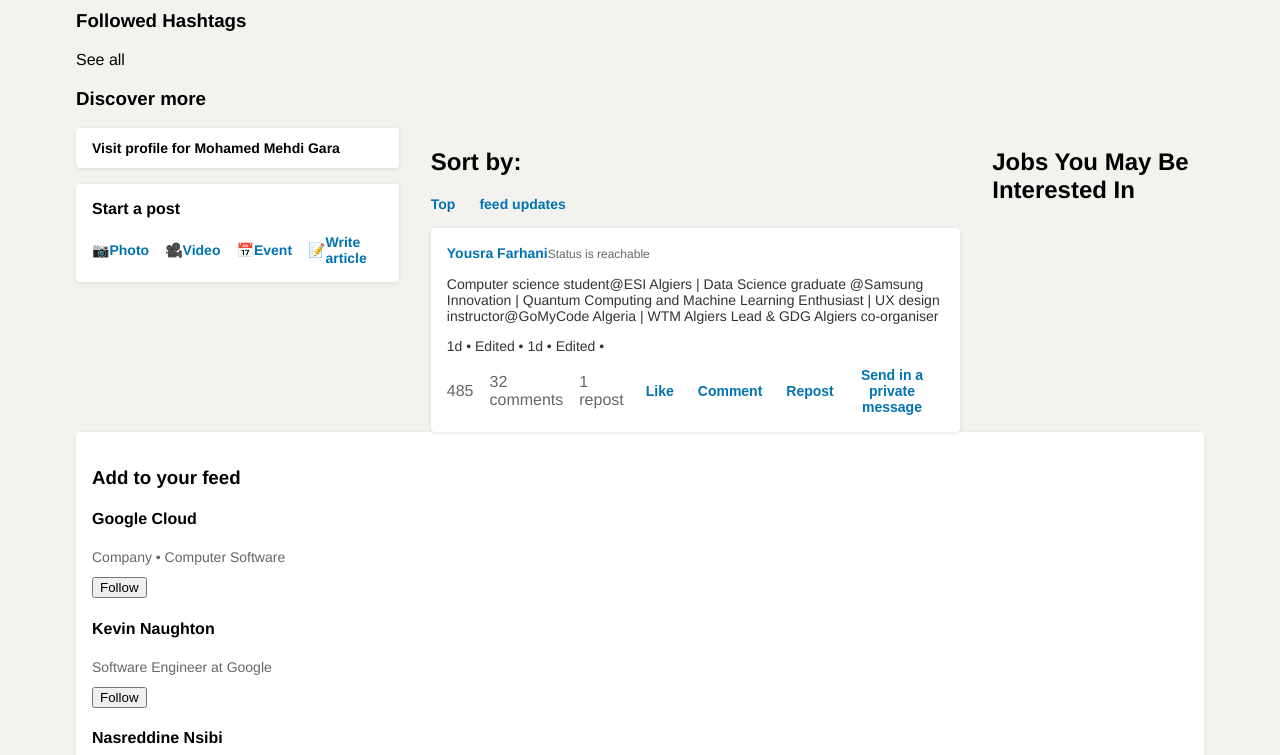
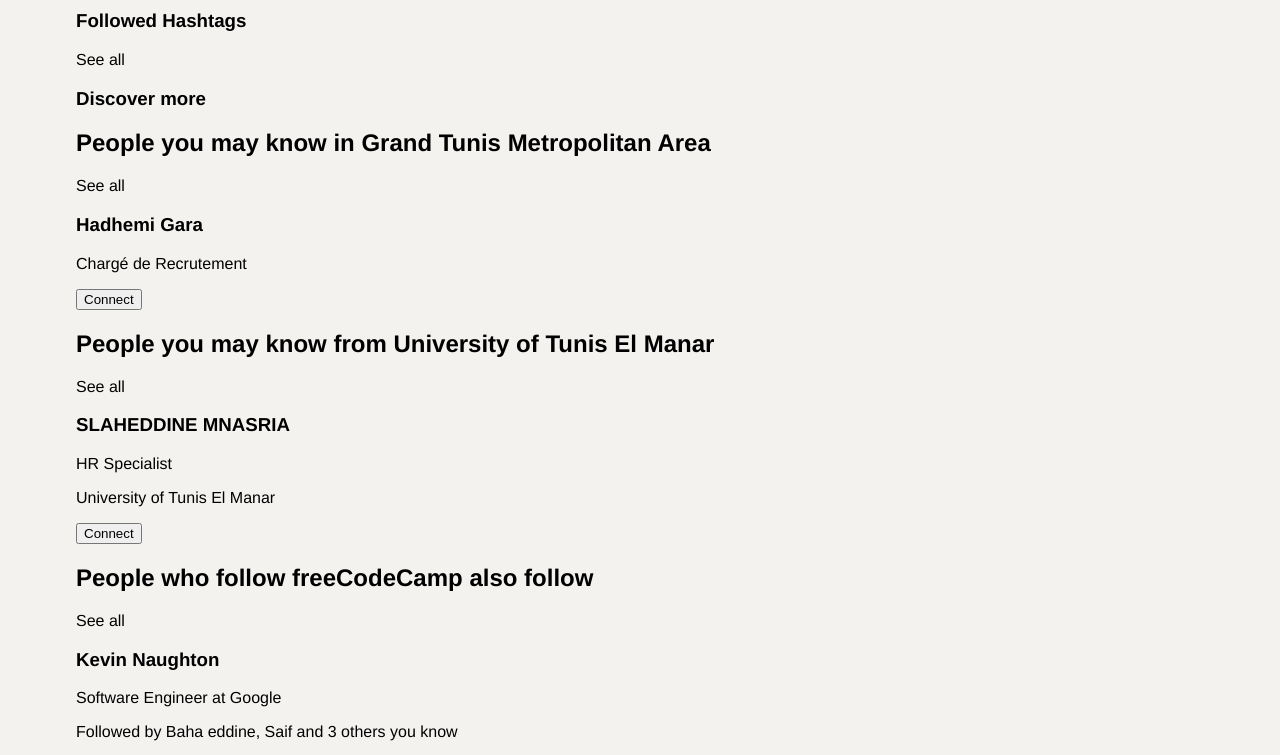
Before and after one commit to mohamedmehdigara/react-linkedin, a React (Create React App) app: page /mynetwork in a window 1280 px wide. Shown: the part 660-1415 px from the top of the page. Built offline with nearby package versions, Linux system fonts and the light colour scheme.

Commit message:
added files

```diff
--- a/src/App.js
+++ b/src/App.js
@@ -2,7 +2,7 @@ import React from 'react';
 import './App.css';
 import Header from './components/Header';
 import Home from './pages/Home';
-import Network from './pages/Network';
+import MyNetwork from './pages/MyNetwork';
 import Jobs from './pages/Jobs';
 import Messaging from './pages/Messaging';
 import Notifications from './components/Notifications';
@@ -20,7 +20,7 @@ const App = () => {
         <Sidebar/>
         <Routes>
           <Route exact path="/" element={<Home/>} />
-          <Route path="/network" element={<Network/>} />
+          <Route path="/mynetwork" element={<MyNetwork/>} />
           <Route path="/jobs" element={<Jobs/>} />
           <Route path="/messaging" element={<Messaging/>} />
           <Route path="/notifications" element={<Notifications/>} />
--- a/src/components/Header.js
+++ b/src/components/Header.js
@@ -16,7 +16,7 @@ const Header = () => {
             <Link to="/">Home</Link>
           </li>
           <li>
-            <Link to="/network">My Network</Link>
+            <Link to="/mynetwork">My Network</Link>
           </li>
           <li>
             <Link to="/jobs">Jobs</Link>
--- /dev/null
+++ b/src/pages/MyNetwork.js
@@ -0,0 +1,55 @@
+import React from 'react';
+
+const MyNetworkPage = () => {
+  return (
+    <div className="my-network-page">
+      <h2>People you may know in Grand Tunis Metropolitan Area</h2>
+      <p>See all</p>
+
+      {/* Suggestions */}
+      <div className="network-suggestions">
+        {/* Replace the following with the actual data */}
+        <div className="network-suggestion">
+          <h3>Hadhemi Gara</h3>
+          <p>Chargé de Recrutement</p>
+          <button>Connect</button>
+        </div>
+        {/* Add more suggestions here */}
+      </div>
+
+      {/* People you may know from University of Tunis El Manar */}
+      <h2>People you may know from University of Tunis El Manar</h2>
+      <p>See all</p>
+
+      {/* Suggestions */}
+      <div className="university-suggestions">
+        {/* Replace the following with the actual data */}
+        <div className="university-suggestion">
+          <h3>SLAHEDDINE MNASRIA</h3>
+          <p>HR Specialist</p>
+          <p>University of Tunis El Manar</p>
+          <button>Connect</button>
+        </div>
+        {/* Add more suggestions here */}
+      </div>
+
+      {/* People who follow freeCodeCamp also follow */}
+      <h2>People who follow freeCodeCamp also follow</h2>
+      <p>See all</p>
+
+      {/* Suggestions */}
+      <div className="fcc-followers">
+        {/* Replace the following with the actual data */}
+        <div className="fcc-follower">
+          <h3>Kevin Naughton</h3>
+          <p>Software Engineer at Google</p>
+          <p>Followed by Baha eddine, Saif and 3 others you know</p>
+          <button>Follow</button>
+        </div>
+        {/* Add more suggestions here */}
+      </div>
+    </div>
+  );
+};
+
+export default MyNetworkPage;
--- a/src/pages/Network.js
+++ /dev/null
@@ -1,36 +0,0 @@
-import React from 'react';
-
-const Network = () => {
-  const networkData = [
-    {
-      id: 1,
-      name: 'John Doe',
-      avatar: 'avatar1.png',
-      headline: 'Software Engineer',
-    },
-    {
-      id: 2,
-      name: 'Jane Smith',
-      avatar: 'avatar2.png',
-      headline: 'UX Designer',
-    },
-    // Add more sample network connections as needed
-  ];
-
-  return (
-    <div className="network">
-      <h2>My Network</h2>
-      {networkData.map((connection) => (
-        <div className="network__connection" key={connection.id}>
-          <img className="network__avatar" src={connection.avatar} alt={`${connection.name}'s Avatar`} />
-          <div className="network__info">
-            <div className="network__name">{connection.name}</div>
-            <div className="network__headline">{connection.headline}</div>
-          </div>
-        </div>
-      ))}
-    </div>
-  );
-};
-
-export default Network;
```
